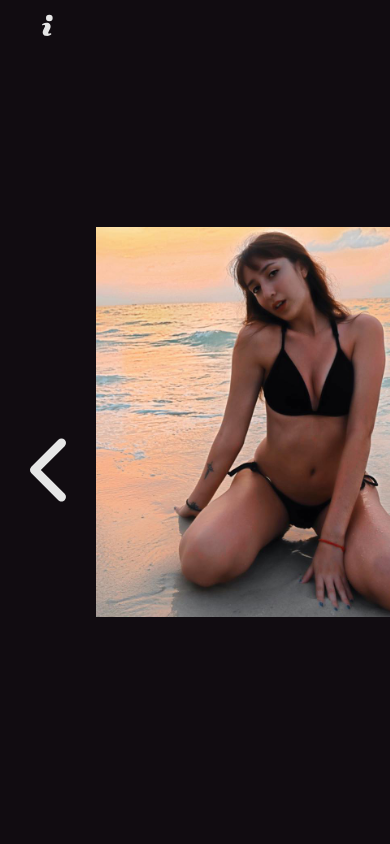
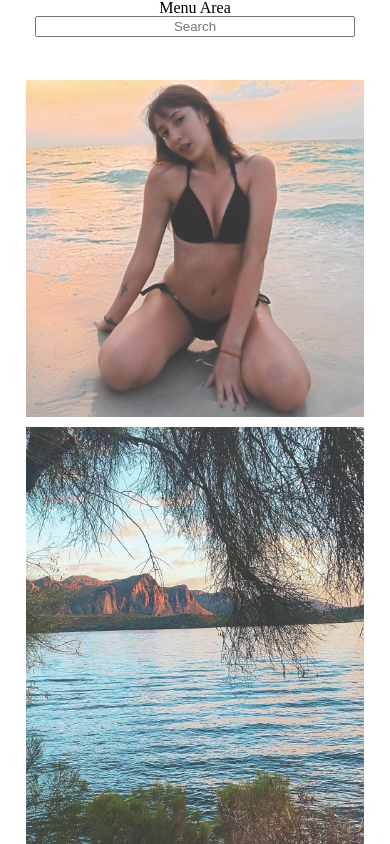
Before and after one commit to Josh-Diamond/mg_photography_frontend, a React (Create React App) app in the folder client/: page /gallery in a window 390 px wide. Built offline with nearby package versions, Linux system fonts and the light colour scheme.

Commit message:
responsive images

```diff
--- a/client/public/index.html
+++ b/client/public/index.html
@@ -18,7 +18,6 @@
     <link rel="stylesheet" href="https://cdnjs.cloudflare.com/ajax/libs/font-awesome/4.7.0/css/font-awesome.min.css">
     <link href="https://fonts.googleapis.com/css?family=Amatic+SC|Dancing+Script|Great+Vibes|Indie+Flower|Rock+Salt&display=swap" rel="stylesheet">
     <link href="https://fonts.googleapis.com/css?family=Sacramento&display=swap" rel="stylesheet">
-    <link rel="stylesheet" href="https://cdnjs.cloudflare.com/ajax/libs/animate.css/3.7.2/animate.min.css">
     <!--
       Notice the use of %PUBLIC_URL% in the tags above.
       It will be replaced with the URL of the `public` folder during the build.
--- a/client/src/components/Thumbnail.jsx
+++ b/client/src/components/Thumbnail.jsx
@@ -1,7 +1,7 @@
 import React from 'react'
 import { css } from 'emotion'
 
-export default function Thumbnail({ image, setSelected }) {
+export default function Thumbnail({ image, setSelected, mobile }) {
     return (
         <div onClick={() => setSelected(image)} className={css({
             cursor: 'pointer',
@@ -9,9 +9,17 @@ export default function Thumbnail({ image, setSelected }) {
             opacity: .8,
             "&:hover": {
                 opacity: 1
-            }
+            },
+            '@media (max-width: 1025px)': {
+                padding: '1%',
+            },
         })}>
-            <img src={image} className={css({
+            <img src={image} className={ mobile ? css({
+                maxWidth: '200px',
+                '@media (max-width: 600px)': {
+                    maxWidth: '98%'
+                },
+            }) : css({
                 maxWidth: '100px',
                 // opacity: '.8'
                 // height: '125px'
--- a/client/src/views/Landing.jsx
+++ b/client/src/views/Landing.jsx
@@ -25,6 +25,9 @@ export default function Landing() {
 
     if(loading) {
         return (
+
+
+
             <div className={css({
                 height: '100vh',
                 width: '100vw',
--- a/client/src/views/Pictures.jsx
+++ b/client/src/views/Pictures.jsx
@@ -12,7 +12,7 @@ import { FaCalculator } from 'react-icons/fa'
 import Thumbnail from '../components/Thumbnail'
 
 export default function Pictures({ history }) {
-    const [openMenu, setOpenMenu] = useState(false)
+    const [openMenu, setOpenMenu] = useState(true)
     const [selected, setSelected] = useState(model)
 
     const goBack = () => {
@@ -24,7 +24,13 @@ export default function Pictures({ history }) {
 
         <div className={ css({
             display: 'flex',
-            overflowY: 'hidden'
+            overflowY: 'hidden',
+            boxSizing: 'border-box',
+            '@media (max-width: 1025px)': {
+                display: 'block',
+                overflowY: 'hidden',
+                maxHeight: '100vh'
+            },
         })}>
 
 
@@ -34,19 +40,29 @@ export default function Pictures({ history }) {
             justifyContent: 'space-between',
             boxSizing: 'border-box',
             backgroundColor: '#110C11',
+            '@media (max-width: 1125px)': {
+              justifyContent: 'center'
+            },
+            '@media (max-width: 1025px)': {
+                width: '100vw',
+            },
         }) : css({
             display: 'flex',
             justifyContent: 'space-between',
             boxSizing: 'border-box',
             backgroundColor: '#110C11',
             width: 'calc(100vw)',
-            transition: '1s'
+            transition: '1s',
+
         })}>
             <section className={css({
                 display: 'flex',
                 flexDirection: 'column',
                 alignItems: 'center',
-                marginTop: '10px'
+                marginTop: '10px',
+                '@media (max-width: 1125px)': {
+                    display: 'none'
+                },
             })}>
                 {/* <MdInfoOutline className={css({
                     fontSize: '2rem',
@@ -67,6 +83,9 @@ export default function Pictures({ history }) {
                     // paddingTop: '5px'
                     transition: '.4s',
                     cursor: 'pointer',
+                    '@media (max-width: 1200px)': {
+                        fontSize: '1.8rem'
+                    },
                     "&:hover": {
                         color: '#41cc66',
                     }
@@ -77,6 +96,9 @@ export default function Pictures({ history }) {
                     marginTop: 'calc(50vh - 42px)',
                     color: '#e6e6e6',
                     transition: '.4s',
+                    '@media (max-width: 1200px)': {
+                        fontSize: '4rem'
+                    },
                     "&:hover": {
                         color: '#41cc66',
                     }
@@ -98,13 +120,21 @@ export default function Pictures({ history }) {
                 display: 'flex',
                 flexDirection: 'column',
                 alignItems: 'center',
-                marginTop: '10px'
+                marginTop: '10px',
+                // border: '1px solid red',
+                '@media (max-width: 1125px)': {
+                    display: 'none'
+                },
             })}>
-                {openMenu ? <AiOutlineClose className={css({
+                {openMenu ?
+                <AiOutlineClose className={css({
                         fontSize: '2.5rem',
                         cursor: 'pointer',
                         color: '#e6e6e6',
                         transition: '.4s',
+                        '@media (max-width: 1200px)': {
+                            fontSize: '1.8rem'
+                        },
                     "&:hover": {
                         color: '#41cc66',
                     }
@@ -114,6 +144,9 @@ export default function Pictures({ history }) {
                         cursor: 'pointer',
                         color: '#e6e6e6',
                         transition: '.4s',
+                        '@media (max-width: 1200px)': {
+                            fontSize: '1.8rem'
+                        },
                     "&:hover": {
                         color: '#41cc66',
                     }
@@ -124,6 +157,9 @@ export default function Pictures({ history }) {
                         marginTop: 'calc(50vh - 50px)',
                         color: '#e6e6e6',
                         transition: '.4s',
+                        '@media (max-width: 1200px)': {
+                            fontSize: '4rem'
+                        },
                     "&:hover": {
                         color: '#41cc66',
                     }
@@ -139,13 +175,26 @@ export default function Pictures({ history }) {
              width: '300px',
               display: 'flex',
               flexDirection: 'column',
-              transition: '1s'
+              transition: '1s',
+              '@media (max-width: 600px)': {
+                width: '0%',
+                display: 'none',
+                overflowY: 'hidden'
+            },
+            '@media (min-width: 600px)': {
+                width: '0%',
+                display: 'none'
+            },
          }) : css({
              width: '0px',
              display: 'flex',
              flexDirection: 'column',
              overflowX: 'hidden',
-             transition: '1s'
+             transition: '1s',
+             '@media (max-width: 600px)': {
+                width: '0%',
+                display: 'none'
+            },
          })}>
                 Menu Area
                 <input placeholder='Search' className={css({
@@ -183,6 +232,81 @@ export default function Pictures({ history }) {
                     <Thumbnail image={model} setSelected={setSelected} />
                     <Thumbnail image={photography} setSelected={setSelected} />
                     <Thumbnail image={art} setSelected={setSelected} />
+                    <Thumbnail image={model} setSelected={setSelected} />
+                    <Thumbnail image={photography} setSelected={setSelected} />
+                    <Thumbnail image={art} setSelected={setSelected} />
+                    <Thumbnail image={model} setSelected={setSelected} />
+                    <Thumbnail image={photography} setSelected={setSelected} />
+                    <Thumbnail image={art} setSelected={setSelected} />
+                    <Thumbnail image={model} setSelected={setSelected} />
+                    <Thumbnail image={photography} setSelected={setSelected} />
+                    <Thumbnail image={art} setSelected={setSelected} />
+                    <Thumbnail image={model} setSelected={setSelected} />
+                    <Thumbnail image={photography} setSelected={setSelected} />
+                    <Thumbnail image={art} setSelected={setSelected} />
+                </div>
+            </section>
+
+            {/* Mobile Menu */}
+            <section className={ openMenu ? css({
+             width: '300px',
+              display: 'flex',
+              flexDirection: 'column',
+              transition: '1s',
+              overflowY: 'hidden',
+              '@media (max-width: 600px)': {
+                width: '100vw',
+                height: '100vh',
+                position: 'relative',
+                backgroundColor: 'white',
+                top: '-100vh',
+                overflowY: 'hidden',
+                // border: '1px solid red',
+            },
+         }) : css({
+             width: '0px',
+             display: 'flex',
+             flexDirection: 'column',
+             overflowX: 'hidden',
+             transition: '1s'
+         })}>
+                Menu Area
+                <input placeholder='Search' className={css({
+                    width: '80%',
+                    margin: '0 auto',
+                    marginBottom: '10%',
+                    "::placeholder": {
+                        textAlign: 'center'
+                    }
+                })} />
+                <div className={css({
+                    maxHeight: '91vh',
+                    overflowY: 'scroll',
+                    boxSizing: 'border-box',
+                    display: 'flex',
+                    flexWrap: 'wrap',
+                    justifyContent: 'space-evenly',
+                    alignItems: 'center',
+                    padding: '0 5%'
+                })}>
+                    <Thumbnail mobile image={model} setSelected={setSelected} />
+                    <Thumbnail mobile image={photography} setSelected={setSelected} />
+                    <Thumbnail mobile image={art} setSelected={setSelected} />
+                    <Thumbnail mobile image={model} setSelected={setSelected} />
+                    <Thumbnail mobile image={photography} setSelected={setSelected} />
+                    <Thumbnail mobile image={art} setSelected={setSelected} />
+                    <Thumbnail mobile image={model} setSelected={setSelected} />
+                    <Thumbnail mobile image={photography} setSelected={setSelected} />
+                    <Thumbnail mobile image={art} setSelected={setSelected} />
+                    <Thumbnail mobile image={model} setSelected={setSelected} />
+                    <Thumbnail mobile image={photography} setSelected={setSelected} />
+                    <Thumbnail mobile image={art} setSelected={setSelected} />
+                    <Thumbnail mobile image={model} setSelected={setSelected} />
+                    <Thumbnail mobile image={photography} setSelected={setSelected} />
+                    <Thumbnail mobile image={art} setSelected={setSelected} />
+                    <Thumbnail mobile image={model} setSelected={setSelected} />
+                    <Thumbnail mobile image={photography} setSelected={setSelected} />
+                    <Thumbnail mobile image={art} setSelected={setSelected} />
                     <Thumbnail image={model} setSelected={setSelected} />
                     <Thumbnail image={photography} setSelected={setSelected} />
                     <Thumbnail image={art} setSelected={setSelected} />
```
Also changed, not shown: client/src/App.css (line endings or trailing spaces).
